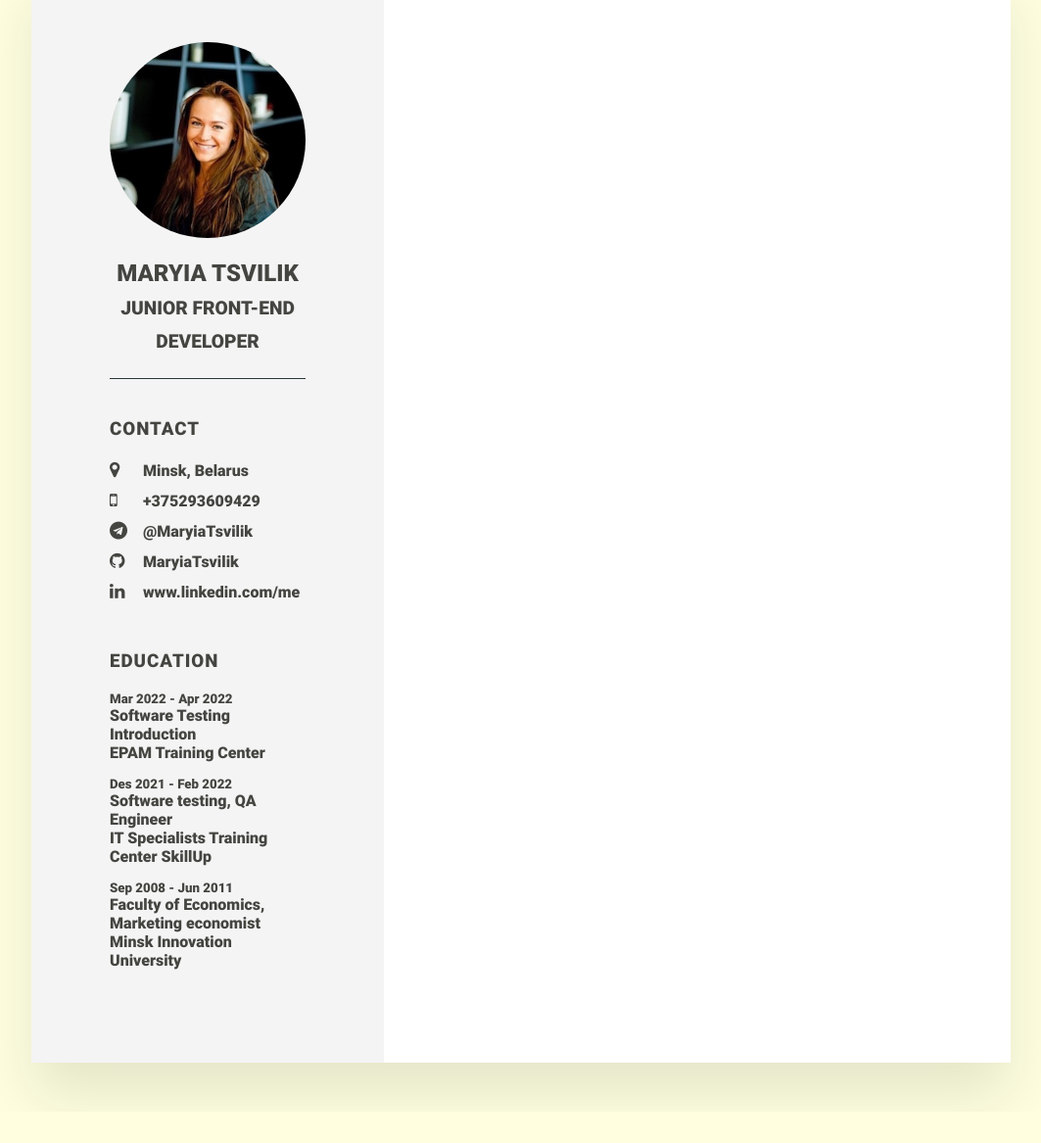
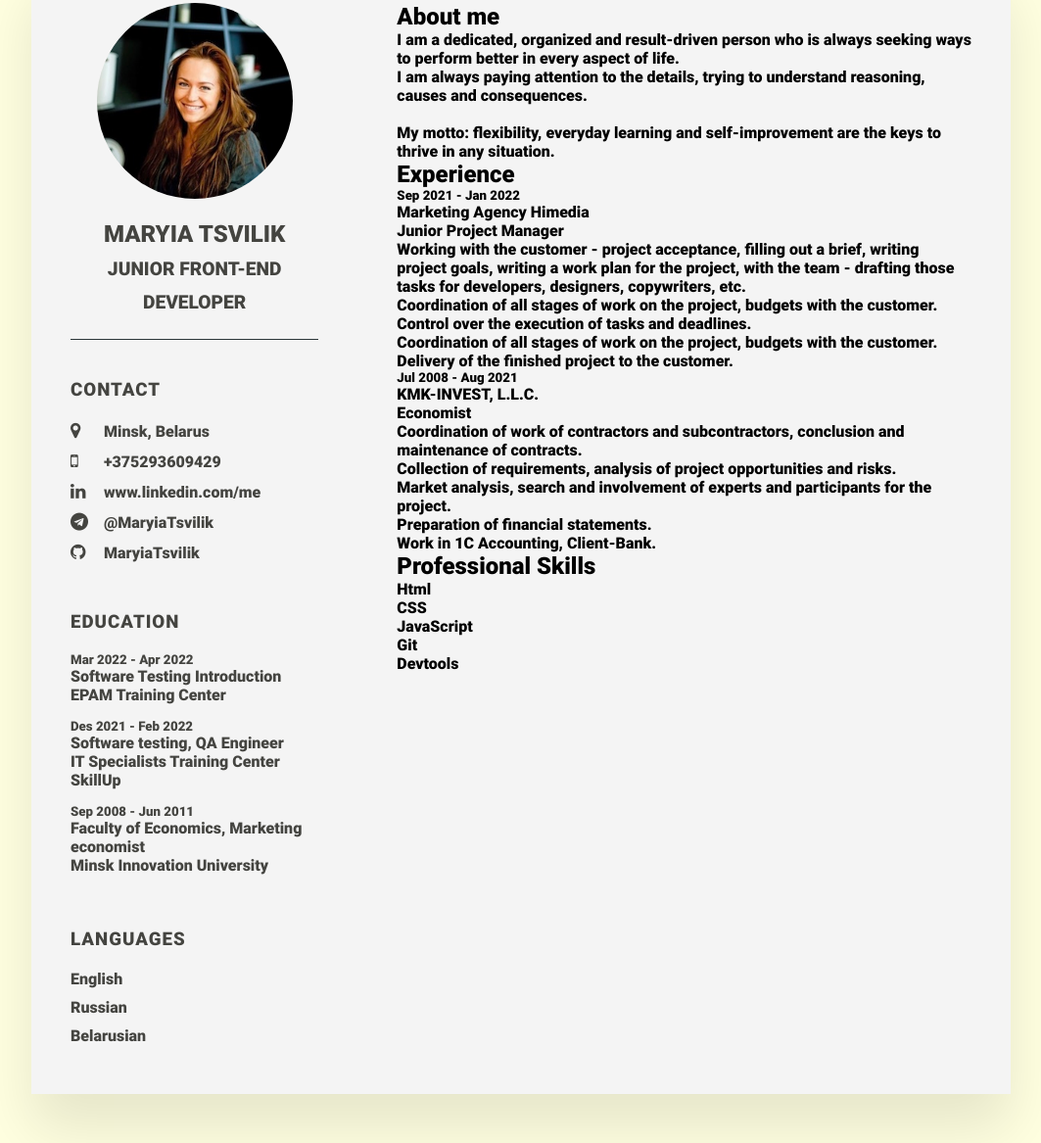
Before and after one commit to MaryiaTsvilik/rsschool-cv, a plain HTML site: page index.html in a window 1280 px wide. Shown: the part 87-1254 px from the top of the page at 98% size, without its empty margins (108-1171 px from the left). Before the commit the page ends 1222 px from the top, so only its background shows below. Drawn offline with Linux system fonts and the light colour scheme.

Commit message:
update html file

```diff
--- a/index.html
+++ b/index.html
@@ -4,6 +4,9 @@
     <meta charset="UTF-8">
     <meta http-equiv="X-UA-Compatible" content="IE=edge">
     <meta name="viewport" content="width=device-width, initial-scale=1.0">
+    <link rel="preconnect" href="https://fonts.googleapis.com">
+    <link rel="preconnect" href="https://fonts.gstatic.com" crossorigin>
+    <link href="https://fonts.googleapis.com/css2?family=Poppins:ital,wght@0,100;0,200;0,300;0,400;0,500;0,600;0,700;0,800;1,100;1,200;1,300;1,400;1,500;1,600;1,700;1,800&display=swap" rel="stylesheet">
     <link rel="stylesheet" href="https://cdnjs.cloudflare.com/ajax/libs/font-awesome/4.7.0/css/font-awesome.css"
     integrity="sha512-5A8nwdMOWrSz20fDsjczgUidUBR8liPYU+WymTZP1lmY9G6Oc7HlZv156XqnsgNUzTyMefFTcsFH/tnJE/+xBg=="
     crossorigin="anonymous" referrerpolicy="no-referrer" />
@@ -14,7 +17,6 @@
 <body>
     <div class="container">
         <div class="left_Side">
-            <div class="right_Side">
             <div class="profileText">
                 <div class="image">
                     <img src="assets/img/img.jpg">
@@ -34,6 +36,10 @@
                         <span class="text">+375293609429</span>
                     </li>
                     <li>
+                        <span class="icon"><i class="fa fa-linkedin" aria-hidden="true"></i></span>
+                        <span class="text">www.linkedin.com/me</span>
+                    </li>
+                    <li>
                         <span class="icon"><i class="fa fa-telegram" aria-hidden="true"></i></span>
                         <span class="text">@MaryiaTsvilik</span>
                     </li>
@@ -41,15 +47,11 @@
                         <span class="icon"><i class="fa fa-github" aria-hidden="true"></i></span>
                         <span class="text">MaryiaTsvilik</span>
                     </li>
-                        <li>
-                            <span class="icon"><i class="fa fa-linkedin" aria-hidden="true"></i></span>
-                            <span class="text">www.linkedin.com/me</span>
-                        </li>
                 </ul>
              </div>
 
             <div class="contact education">
-                    <h3 class="title">EDUCATION</h3>
+                <h3 class="title">Education</h3>
                 <ul>
                     <li>
                         <h5>Mar 2022 - Apr 2022</h5>
@@ -69,7 +71,109 @@
                 </ul>
             </div>
 
+            <div class="contact language">
+                <h3 class="title">Languages</h3>
+                <ul>
+                    <li>
+                        <span class="text">English</span>
+                        <span class="percent">
+                            <div style="width: 55%;"></div>
+                        </span>
+                    </li>
+                    <li>
+                        <span class="text">Russian</span>
+                        <span class="percent">
+                            <div style="width: 95%;"></div>
+                        </span>
+                    </li>
+                    <li>
+                        <span class="text">Belarusian</span>
+                        <span class="percent">
+                            <div style="width: 90%;"></div>
+                        </span>
+                    </li>
+                </ul>
+            </div>
+        </div>
+        <div class="right_Side">
+            <div class="about">
+                <h2 class="title2">About me</h2>
+                <p>I am a dedicated, organized and result-driven person
+                    who is always seeking ways to perform better in every aspect of life.
+                    <br>I am always paying attention to the details,
+                    trying to understand reasoning, causes and consequences.
+                    <br><br><b>My motto:</b> flexibility, everyday learning and self-improvement
+                     are the keys to thrive in any situation.</p>
+            </div>
+            <div class="about">
+                <h2 class="title2">Experience</h2>
+                <div class="box">
+                    <div class="year_company">
+                        <h5>Sep 2021 - Jan 2022</h5>
+                        <n5>Marketing Agency Himedia</n5>
+                    </div>
+                    <div class="text">
+                        <h4>Junior Project Manager</h4>
+                        <p>Working with the customer - project acceptance, filling out a brief,
+                            writing project goals, writing a work plan for the project,
+                            with the team - drafting those tasks for developers, designers, copywriters, etc.
+                            <br>Coordination of all stages of work on the project, budgets with the customer.
+                            <br>Control over the execution of tasks and deadlines.
+                            <br>Coordination of all stages of work on the project, budgets with the customer.
+                            <br>Delivery of the finished project to the customer.</p>
+                    </div>
+                </div>
 
+                <div class="box">
+                    <div class="year_company">
+                        <h5>Jul 2008 - Aug 2021</h5>
+                        <n5>KMK-INVEST, L.L.C.</n5>
+                    </div>
+                    <div class="text">
+                        <h4>Economist</h4>
+                        <p>Coordination of work of contractors and subcontractors,
+                            conclusion and maintenance of contracts.
+                            <br>Collection of requirements, analysis of project opportunities and risks.
+                            <br>Market analysis, search and involvement of experts
+                            and participants for the project.
+                            <br>Preparation of financial statements.
+                            <br>Work in 1C Accounting, Client-Bank.</p>
+                    </div>
+                </div>
+            </div>
+
+            <div class="about skills">
+                <h2 class="title2">Professional Skills</h2>
+                <div class="box">
+                    <h4>Html</h4>
+                    <div class="percent">
+                        <div style="width: 65%;"></div>
+                    </div>
+                </div>
+                <div class="box">
+                    <h4>CSS</h4>
+                    <div class="percent">
+                        <div style="width: 55%;"></div>
+                    </div>
+                </div>
+                <div class="box">
+                    <h4>JavaScript</h4>
+                    <div class="percent">
+                        <div style="width: 25%;"></div>
+                    </div>
+                </div>
+                <div class="box">
+                    <h4>Git</h4>
+                    <div class="percent">
+                        <div style="width: 55%;"></div>
+                    </div>
+                </div>
+                <div class="box">
+                    <h4>Devtools</h4>
+                    <div class="percent">
+                        <div style="width: 65%;"></div>
+                    </div>
+                </div>
             </div>
         </div>
     </div>
```
Lines whose indentation alone changed are shown as unchanged.
